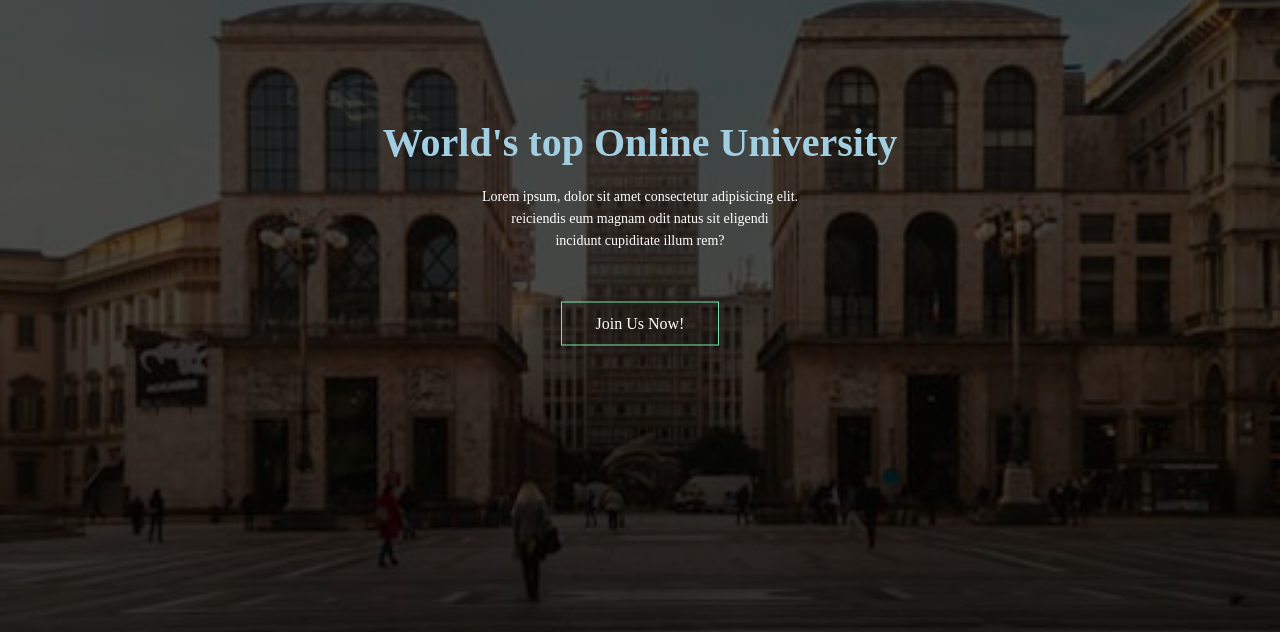
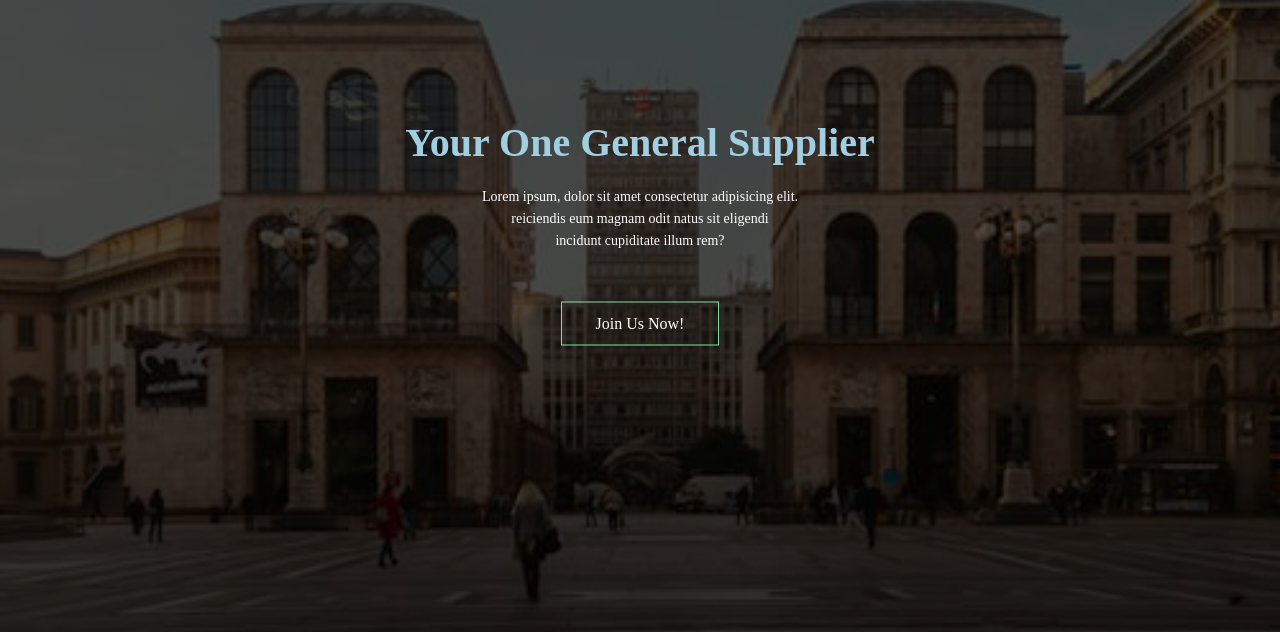
Before and after one commit to duppy-ke/me, a plain HTML site: page index.html in a window 1280 px wide. Shown: the part 168-800 px from the top of the page. Drawn offline with Linux system fonts and the light colour scheme; files whose address does not match are found by name.

Commit message:
Update1 index.html

```diff
--- a/index.html
+++ b/index.html
@@ -4,7 +4,7 @@
     <meta charset="UTF-8">
     <meta http-equiv="X-UA-Compatible" content="IE=edge">
     <meta name="viewport" content="width=device-width, initial-scale=1.0">
-    <title>Nehmtech University</title>
+    <title>Mavinda Solutions Limited</title>
     <link rel="stylesheet" href="mystyles.css">
     <link rel="preconnect" href="https://fonts.googleapis.com">
 <link rel="preconnect" href="https://fonts.gstatic.com" crossorigin>
@@ -29,7 +29,7 @@
     </ul>
     </div>
     <div class="text-box">
-        <h1>World's top Online University</h1>
+        <h1>Your One General Supplier</h1>
         <p>Lorem ipsum, dolor sit amet consectetur adipisicing elit. <br> reiciendis eum magnam odit natus sit eligendi <br> incidunt cupiditate illum rem?</p>
         <a class="btn" href="contact.html">Join Us Now!</a>
 
```
